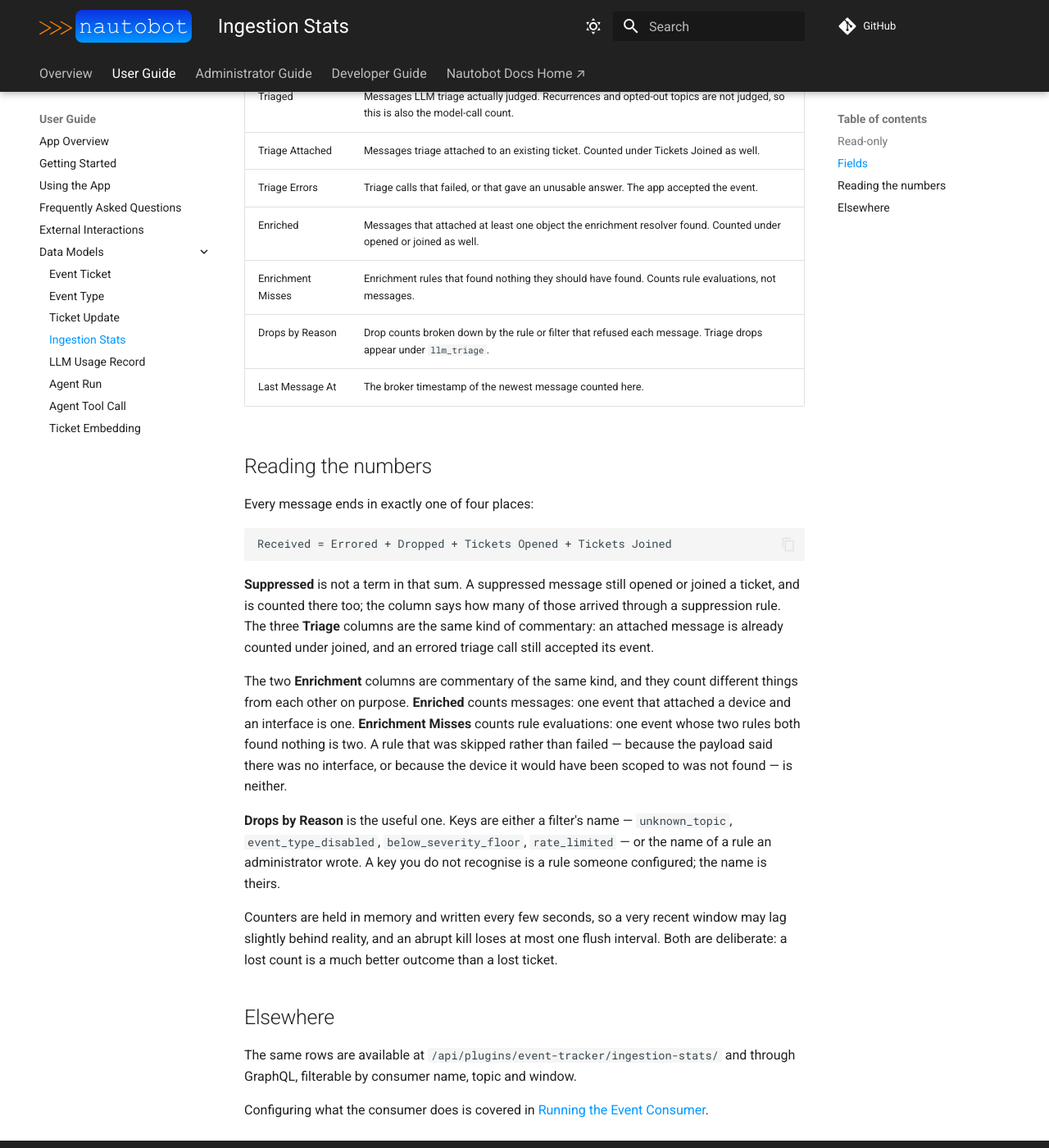
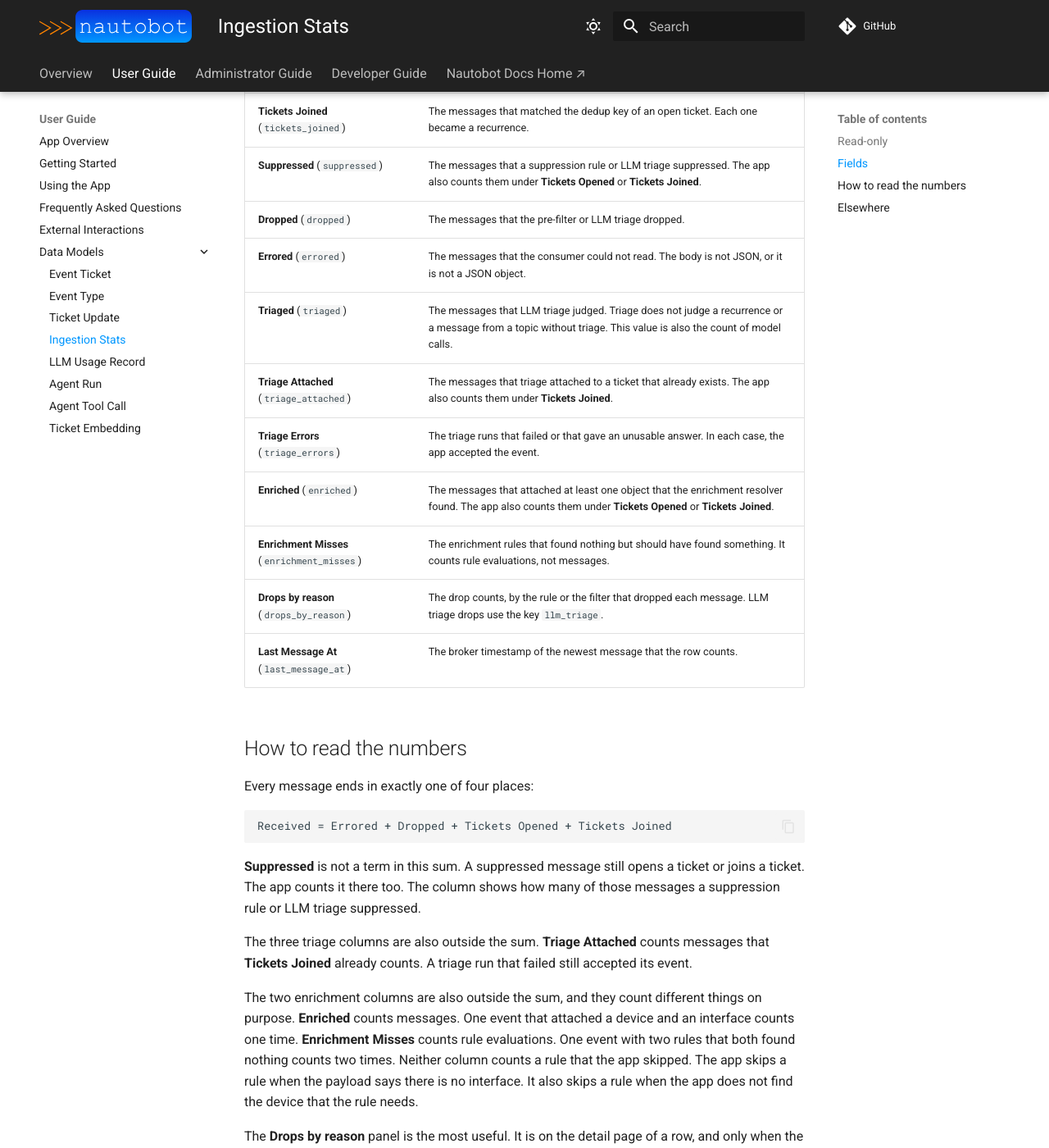
Before and after one commit to jtdub/nautobot-app-event-tracker, an MkDocs documentation site: the page built from docs/models/ingestionstats.md, in a window 1280 px wide and 1400 px high, scrolled down 1048 px. Shown: the whole window at 82% size. Built offline with MkDocs 1.6.1 and Material for MkDocs 9.7.7, drawn with Linux system fonts in a browser that asks for light colours; comment, search, counter and statistics services are not loaded; some of the changed text lies outside the part shown.

Commit message:
59: Rewrite five Data Models pages in Simplified Technical English (AC-6)

````diff
--- a/docs/models/ingestionstats.md
+++ b/docs/models/ingestionstats.md
@@ -1,41 +1,39 @@
 # Ingestion Stats
 
-An Ingestion Stats row records what one event consumer saw, on one topic, during one window of
-time. It is the page to look at when you expected a ticket and did not get one.
+An Ingestion Stats row records what one consumer saw on one topic in one window of time. Use it when you expected a ticket and did not get one.
 
 ## Read-only
 
-Nothing outside the consumer writes these rows. There is no add form, no edit form and no delete
-button, and the REST endpoint accepts no write method — `POST`, `PATCH`, `PUT` and `DELETE` all
-return `405 Method Not Allowed`. Editing a counter would be falsifying a record of what happened.
+Only the consumer writes these rows. The web interface has no add form, no edit form and no delete button. The REST endpoint accepts no write method. `POST`, `PATCH`, `PUT` and `DELETE` all return `405 Method Not Allowed`. The counters must show what happened, so nobody can change them.
 
-Rows are pruned automatically once they pass the configured retention, by the consumer itself.
+The consumer deletes each row that is older than the retention period. The setting is `ingestion.stats_retention_days`.
 
-They are also not change-logged. The consumer rewrites the current window's row every few seconds,
-so an entry in the change log per write would bury it under a record of arithmetic.
+The app does not log changes to these rows. The consumer rewrites the row of the current window every few seconds. A change log entry for each write would fill the change log with entries about counters.
 
 ## Fields
 
+The detail page of a row shows the names below. To open it, click **Window** in the list. The list shows the same names with a capital letter on the first word only, for example **Tickets opened**.
+
 | Field | Description |
 | --- | --- |
-| Consumer Name | Which process these counts came from. Defaults to `hostname:pid`. |
-| Topic | The broker topic or channel. |
-| Window | The start of the period these counts cover. |
-| Received | Messages taken from the broker, whatever became of them. |
-| Tickets Opened | Messages that opened a new ticket. |
-| Tickets Joined | Messages that matched an open ticket's dedup key and became a recurrence. |
-| Suppressed | Messages a suppression rule accepted. Counted under opened or joined as well. |
-| Dropped | Messages the pre-filter or LLM triage discarded. |
-| Errored | Messages that could not be read — not JSON, or not a JSON object. |
-| Triaged | Messages LLM triage actually judged. Recurrences and opted-out topics are not judged, so this is also the model-call count. |
-| Triage Attached | Messages triage attached to an existing ticket. Counted under Tickets Joined as well. |
-| Triage Errors | Triage calls that failed, or that gave an unusable answer. The app accepted the event. |
-| Enriched | Messages that attached at least one object the enrichment resolver found. Counted under opened or joined as well. |
-| Enrichment Misses | Enrichment rules that found nothing they should have found. Counts rule evaluations, not messages. |
-| Drops by Reason | Drop counts broken down by the rule or filter that refused each message. Triage drops appear under `llm_triage`. |
-| Last Message At | The broker timestamp of the newest message counted here. |
+| **Consumer Name** (`consumer_name`) | The consumer process that made these counts. If you set no name, the consumer uses `hostname:pid`. |
+| **Topic** (`topic`) | The broker topic or channel. |
+| **Bucket Start** (`bucket_start`) | The start of the period that these counts cover. The list shows this field as **Window**. |
+| **Received** (`received`) | The messages that the consumer took from the broker. It counts each message, whatever happened to it. |
+| **Tickets Opened** (`tickets_opened`) | The messages that opened a new ticket. |
+| **Tickets Joined** (`tickets_joined`) | The messages that matched the dedup key of an open ticket. Each one became a recurrence. |
+| **Suppressed** (`suppressed`) | The messages that a suppression rule or LLM triage suppressed. The app also counts them under **Tickets Opened** or **Tickets Joined**. |
+| **Dropped** (`dropped`) | The messages that the pre-filter or LLM triage dropped. |
+| **Errored** (`errored`) | The messages that the consumer could not read. The body is not JSON, or it is not a JSON object. |
+| **Triaged** (`triaged`) | The messages that LLM triage judged. Triage does not judge a recurrence or a message from a topic without triage. This value is also the count of model calls. |
+| **Triage Attached** (`triage_attached`) | The messages that triage attached to a ticket that already exists. The app also counts them under **Tickets Joined**. |
+| **Triage Errors** (`triage_errors`) | The triage runs that failed or that gave an unusable answer. In each case, the app accepted the event. |
+| **Enriched** (`enriched`) | The messages that attached at least one object that the enrichment resolver found. The app also counts them under **Tickets Opened** or **Tickets Joined**. |
+| **Enrichment Misses** (`enrichment_misses`) | The enrichment rules that found nothing but should have found something. It counts rule evaluations, not messages. |
+| **Drops by reason** (`drops_by_reason`) | The drop counts, by the rule or the filter that dropped each message. LLM triage drops use the key `llm_triage`. |
+| **Last Message At** (`last_message_at`) | The broker timestamp of the newest message that the row counts. |
 
-## Reading the numbers
+## How to read the numbers {#reading-the-numbers}
 
 Every message ends in exactly one of four places:
 
@@ -43,29 +41,18 @@ Every message ends in exactly one of four places:
 Received = Errored + Dropped + Tickets Opened + Tickets Joined
 ```
 
-**Suppressed** is not a term in that sum. A suppressed message still opened or joined a ticket, and
-is counted there too; the column says how many of those arrived through a suppression rule. The
-three **Triage** columns are the same kind of commentary: an attached message is already counted
-under joined, and an errored triage call still accepted its event.
+**Suppressed** is not a term in this sum. A suppressed message still opens a ticket or joins a ticket. The app counts it there too. The column shows how many of those messages a suppression rule or LLM triage suppressed.
 
-The two **Enrichment** columns are commentary of the same kind, and they count different things
-from each other on purpose. **Enriched** counts messages: one event that attached a device and an
-interface is one. **Enrichment Misses** counts rule evaluations: one event whose two rules both
-found nothing is two. A rule that was skipped rather than failed — because the payload said there
-was no interface, or because the device it would have been scoped to was not found — is neither.
+The three triage columns are also outside the sum. **Triage Attached** counts messages that **Tickets Joined** already counts. A triage run that failed still accepted its event.
 
-**Drops by Reason** is the useful one. Keys are either a filter's name — `unknown_topic`,
-`event_type_disabled`, `below_severity_floor`, `rate_limited` — or the name of a rule an
-administrator wrote. A key you do not recognise is a rule someone configured; the name is theirs.
+The two enrichment columns are also outside the sum, and they count different things on purpose. **Enriched** counts messages. One event that attached a device and an interface counts one time. **Enrichment Misses** counts rule evaluations. One event with two rules that both found nothing counts two times. Neither column counts a rule that the app skipped. The app skips a rule when the payload says there is no interface. It also skips a rule when the app does not find the device that the rule needs.
 
-Counters are held in memory and written every few seconds, so a very recent window may lag slightly
-behind reality, and an abrupt kill loses at most one flush interval. Both are deliberate: a lost
-count is a much better outcome than a lost ticket.
+The **Drops by reason** panel is the most useful. It is on the detail page of a row, and only when the row has drops. Each key is the name of a filter or the name of a rule that an administrator wrote. The filter names are `unknown_topic`, `unknown_event_type`, `event_type_disabled`, `below_severity_floor` and `rate_limited`. If you do not know a key, someone configured a rule with that name.
+
+The consumer keeps the counters in memory and writes them every few seconds. A recent window can show a count that is lower than the real count. If the consumer process stops without warning, the app loses at most the counts of one flush interval. This is intentional. A lost count is a better result than a lost ticket.
 
 ## Elsewhere
 
-The same rows are available at `/api/plugins/event-tracker/ingestion-stats/` and through GraphQL,
-filterable by consumer name, topic and window.
+The REST API serves the same rows at `/api/plugins/event-tracker/ingestion-stats/`. GraphQL also serves them. You can filter them by consumer name, topic and window.
 
-Configuring what the consumer does is covered in
-[Running the Event Consumer](../admin/ingestion.md).
+To configure what the consumer does, see [Running the Event Consumer](../admin/ingestion.md).
````
Also changed, not shown: docs/models/eventticket.md (+27 -19 lines), docs/models/eventtype.md (+9 -9 lines), docs/models/llmusagerecord.md (+19 -25 lines), docs/models/ticketupdate.md (+29 -18 lines), 1 other file.
